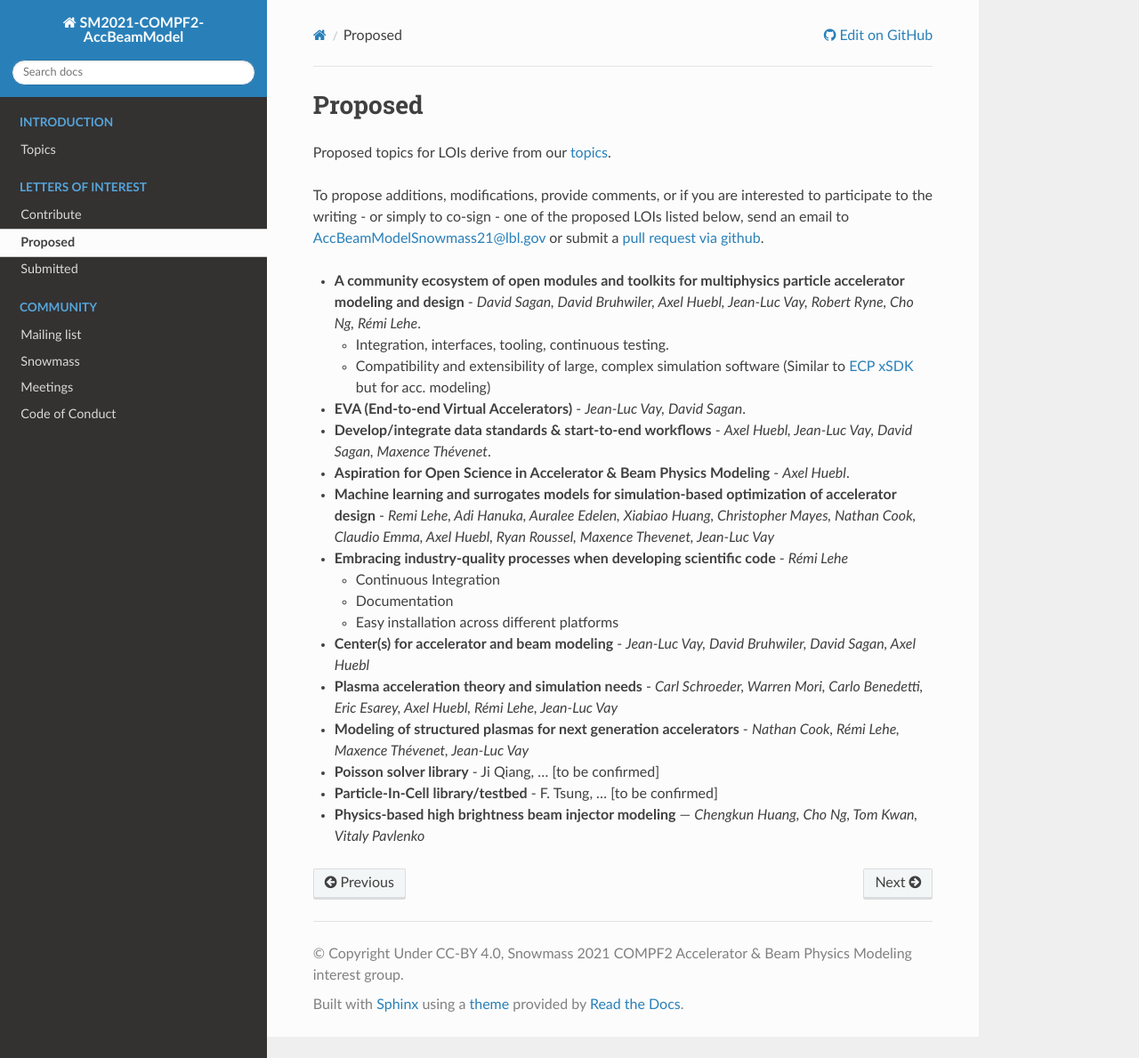
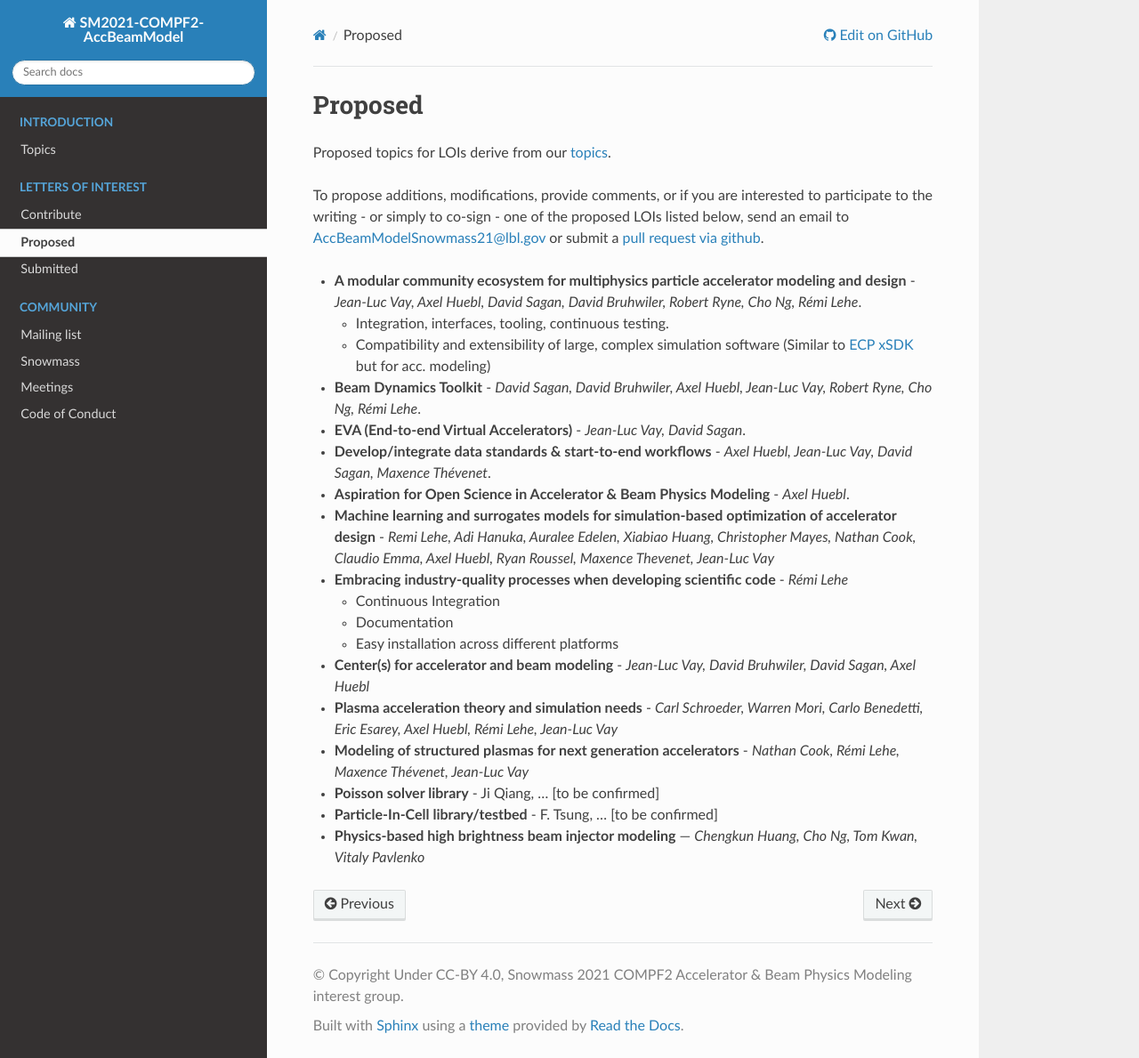
Before and after one commit to snowmass-compf2-accbeammodel/snowmass-compf2-accbeammodel.github.io, a Sphinx documentation site: the page built from docs/source/loi/proposed.rst, in a window 1280 px wide and 1189 px high. Shown: the whole window at 89% size. Built offline with Sphinx 7.4.7 and the Read the Docs theme 2.0.0, drawn with Linux system fonts in a browser that asks for light colours.

Commit message:
Updated list.

```diff
--- a/docs/source/loi/proposed.rst
+++ b/docs/source/loi/proposed.rst
@@ -8,10 +8,11 @@ Proposed topics for LOIs derive from our :ref:`topics <introduction-topics>`.
 To propose additions, modifications, provide comments, or if you are interested to participate to the writing - or simply to co-sign - one of the proposed LOIs listed below, send an email to AccBeamModelSnowmass21@lbl.gov or submit a `pull request via github <https://github.com/snowmass-compf2-accbeammodel/snowmass-compf2-accbeammodel.github.io/blob/latest/docs/source/loi/proposed.rst>`_.
 
 
-- **A community ecosystem of open modules and toolkits for multiphysics particle accelerator modeling and design** - *David Sagan, David Bruhwiler, Axel Huebl, Jean-Luc Vay, Robert Ryne, Cho Ng, Rémi Lehe*.
+- **A modular community ecosystem for multiphysics particle accelerator modeling and design** - *Jean-Luc Vay, Axel Huebl, David Sagan, David Bruhwiler, Robert Ryne, Cho Ng, Rémi Lehe*.
 
   - Integration, interfaces, tooling, continuous testing.
   - Compatibility and extensibility of large, complex simulation software (Similar to `ECP xSDK <http://xsdk.info>`_ but for acc. modeling)
+- **Beam Dynamics Toolkit** - *David Sagan, David Bruhwiler, Axel Huebl, Jean-Luc Vay, Robert Ryne, Cho Ng, Rémi Lehe*.
 - **EVA (End-to-end Virtual Accelerators)** - *Jean-Luc Vay, David Sagan*.
 - **Develop/integrate data standards & start-to-end workflows** - *Axel Huebl, Jean-Luc Vay, David Sagan, Maxence Thévenet*.
 - **Aspiration for Open Science in Accelerator & Beam Physics Modeling** - *Axel Huebl*.
```
